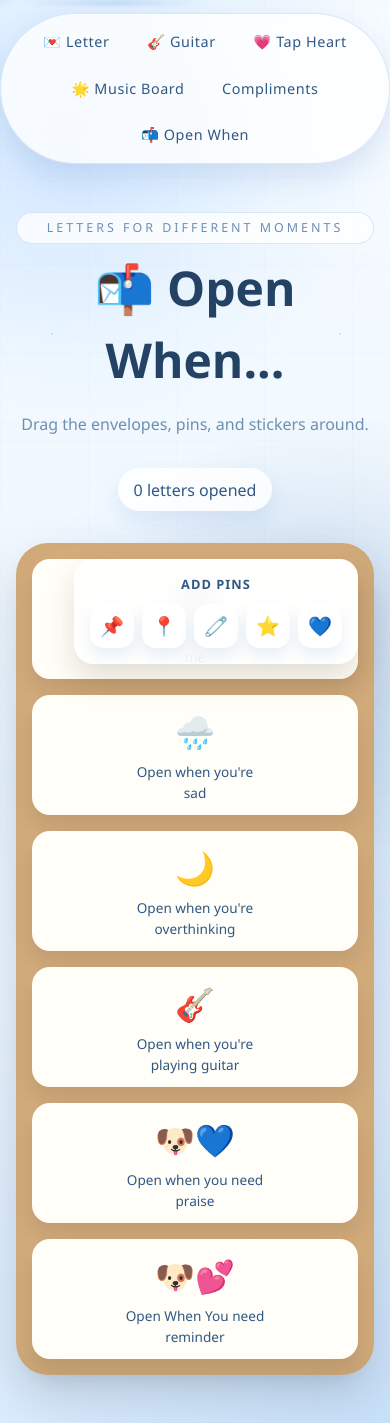
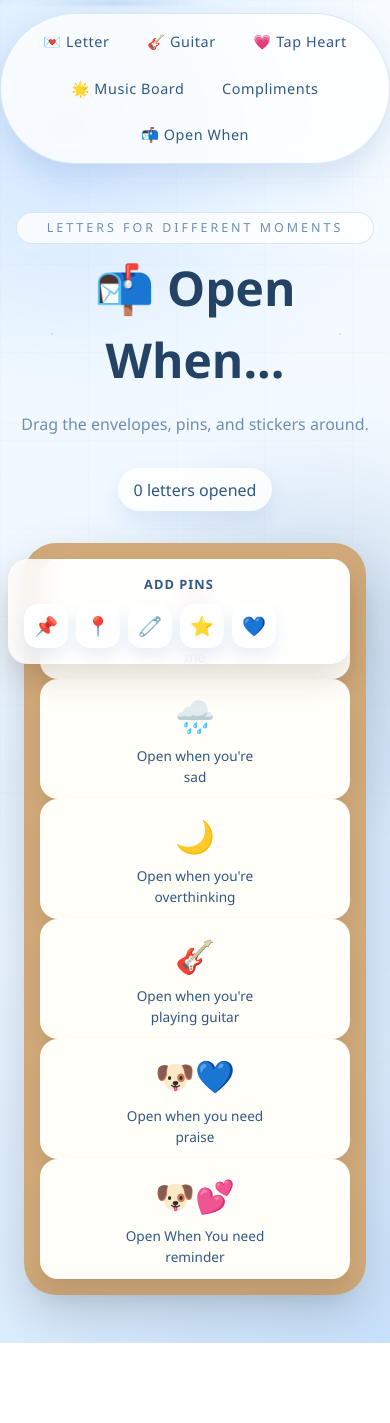
Before and after one commit to SyifaHuwaina/puppy-website, a React (Vite) app: page /openwhen in a window 390 px wide. After the commit the page ends 1343 px from the top, so only its background shows below. Built offline with nearby package versions, Linux system fonts and the light colour scheme.

Commit message:
Resize OpenWhen board and reserve pin tray space

```diff
--- a/src/App.css
+++ b/src/App.css
@@ -1331,10 +1331,11 @@
 .letter-desk {
   position: relative;
 
-  width: min(1200px, 100%);
-  height: 800px;
+  width: min(1080px, calc(100% - 1rem));
+  min-height: 700px;
 
   margin: 0 auto;
+  padding: 5.75rem 1.25rem 1.25rem;
 
   border-radius: 32px;
 
@@ -1350,6 +1351,11 @@
     0 20px 50px rgba(0,0,0,0.15);
 }
 
+.letter-desk__stage {
+  position: relative;
+  min-height: 630px;
+}
+
 /* ===========================
    ENVELOPES
 =========================== */
@@ -1400,55 +1406,55 @@
 
 .envelope-place-1 {
   top: 60px;
-  left: 100px;
+  left: 80px;
   transform: rotate(-10deg);
 }
 
 .envelope-place-2 {
-  top: 90px;
-  left: 450px;
+  top: 110px;
+  left: 410px;
   transform: rotate(8deg);
 }
 
 .envelope-place-3 {
-  top: 60px;
+  top: 190px;
   right: 120px;
   transform: rotate(-6deg);
 }
 
 .envelope-place-4 {
+  top: 320px;
+  left: 130px;
+  transform: rotate(12deg);
+}
+
+.envelope-place-5 {
+  top: 360px;
+  left: 470px;
+  transform: rotate(-8deg);
+}
+
+.envelope-place-6 {
   top: 300px;
-  left: 150px;
-  transform: rotate(12deg);
-}
-
-.envelope-place-5 {
-  top: 320px;
-  left: 500px;
-  transform: rotate(-8deg);
-}
-
-.envelope-place-6 {
-  top: 260px;
-  right: 180px;
+  right: 165px;
   transform: rotate(6deg);
 }
 
 .envelope-place-7 {
-  bottom: 80px;
-  left: 120px;
+  bottom: 120px;
+  left: 100px;
   transform: rotate(-7deg);
 }
 
 .envelope-place-8 {
-  bottom: 90px;
-  left: 500px;
+  bottom: 100px;
+  left: 450px;
   transform: rotate(10deg);
 }
 
 .envelope-place-9 {
-  bottom: 120px;
-  right: 150px;
+  bottom: 140px;
+  right: 130px;
   transform: rotate(-12deg);
 }
 
@@ -1616,6 +1622,23 @@
 
 @media (max-width: 768px) {
   .letter-desk {
+    min-height: auto;
+    padding-top: 1rem;
+  }
+
+  .letter-desk__stage {
+    min-height: auto;
+  }
+
+  .pin-tray {
+    position: relative;
+    top: auto;
+    right: auto;
+    width: 100%;
+    margin-bottom: 1rem;
+  }
+
+  .letter-desk {
     height: auto;
 
     display: grid;
--- a/src/pages/openwhen.jsx
+++ b/src/pages/openwhen.jsx
@@ -360,6 +360,7 @@ function OpenWhen() {
           </div>
         </div>
 
+        <div className="letter-desk__stage">
           {deskPins.map((pin) => (
             <button
               key={pin.id}
@@ -391,6 +392,7 @@ function OpenWhen() {
               <span className="envelope-title">{letter.title}</span>
             </button>
           ))}
+        </div>
       </section>
 
       {selectedLetter && (
```
Lines whose indentation alone changed are shown as unchanged.
